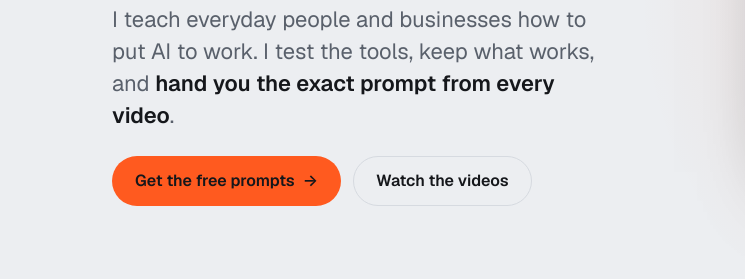
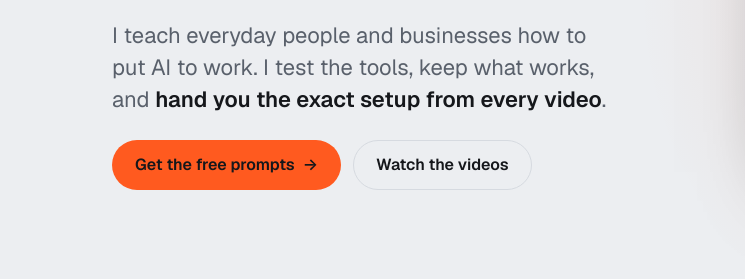
Before and after one commit to kylemeetsai/kyle-ai-prompt-library, a plain HTML site: page index.html in a window 1280 px wide. Shown: the part 379-658 px from the top of the page, 0-745 px from the left. Drawn offline with nearby package versions, Linux system fonts and the light colour scheme; grey boxes are pictures that could not be loaded.

Commit message:
Hero: "hand you the exact setup from every video"

```diff
--- a/index.html
+++ b/index.html
@@ -43,7 +43,7 @@
     <div class="wrap">
       <div class="hero-copy">
         <h1><span class="ai">AI</span><br>made easy.</h1>
-        <p class="lede">I teach everyday people and businesses how to put AI to work. I test the tools, keep what works, and <strong>hand you the exact prompt from every video</strong>.</p>
+        <p class="lede">I teach everyday people and businesses how to put AI to work. I test the tools, keep what works, and <strong>hand you the exact setup from every video</strong>.</p>
         <div class="ctas">
           <a class="btn btn-primary" href="/#prompts">Get the free prompts <span class="arrow" aria-hidden="true">→</span></a>
           <a class="btn btn-ghost hide-sm" href="/#videos">Watch the videos</a>
```
Also changed, not shown: tools/templates/home.html (+1 -1 lines).
